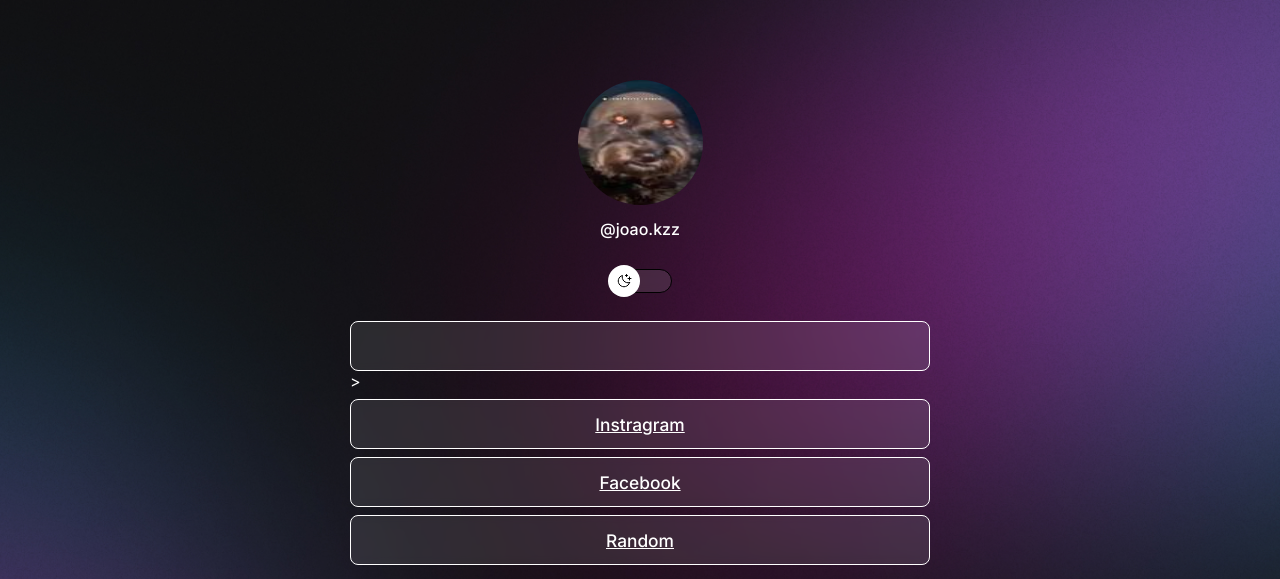
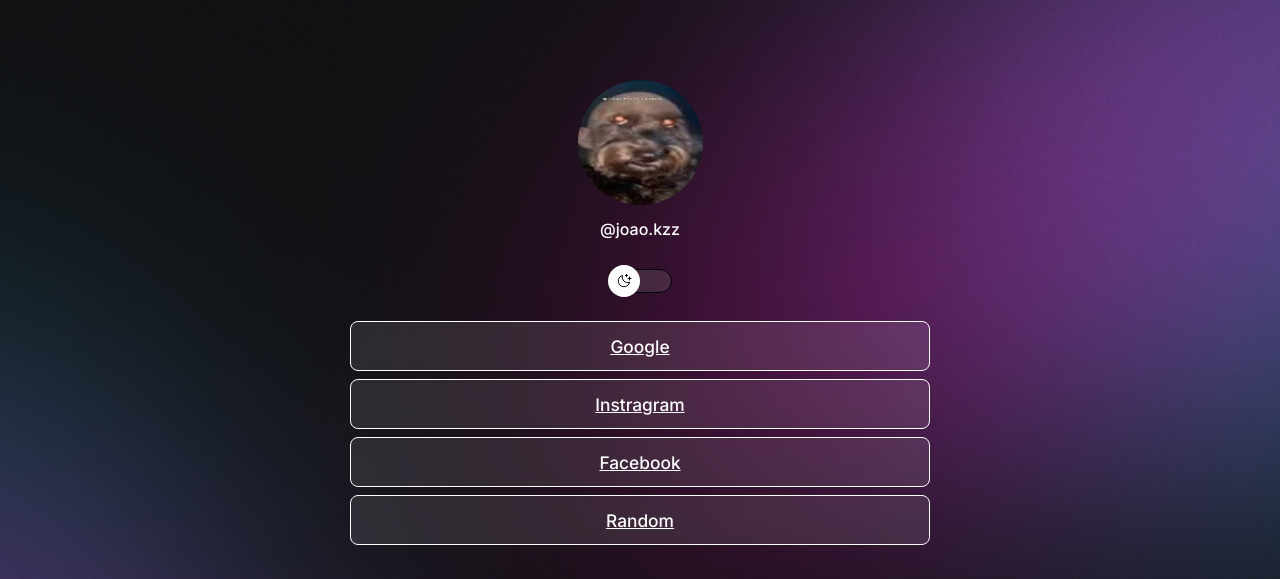
Before and after one commit to El-SpaceX/rocketseat, a plain HTML site: page index.html in a window 1280 px wide. Shown: the top 579 px of the page. Drawn offline with nearby package versions, Linux system fonts and the light colour scheme.

Commit message:
corrigido o botao errado ai q fiz sem querer e n vi

```diff
--- a/index.html
+++ b/index.html
@@ -18,7 +18,7 @@
             <span></span>
         </div>
         <ul id="links">
-            <li><a href="https://google.com" target="_blank"></a>></li>
+            <li><a href="https://google.com" target="_blank">Google</a></li>
             <li><a href="https://instagram.com" target="_blank">Instragram</a></li>
             <li><a href="https://facebook.com" target="_blank">Facebook</a></li>
             <li><a href="#">Random</a></li>
```
